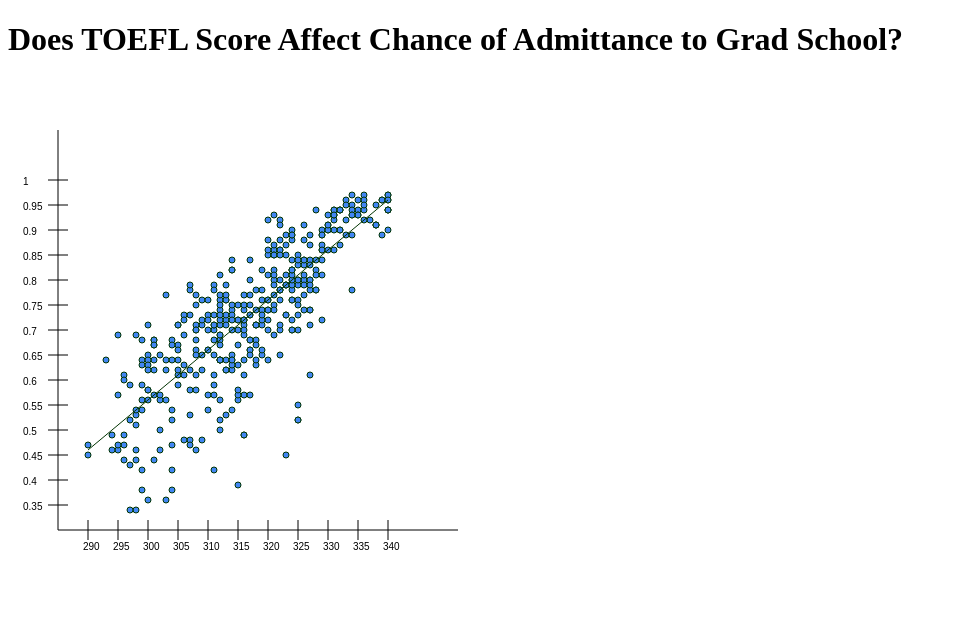
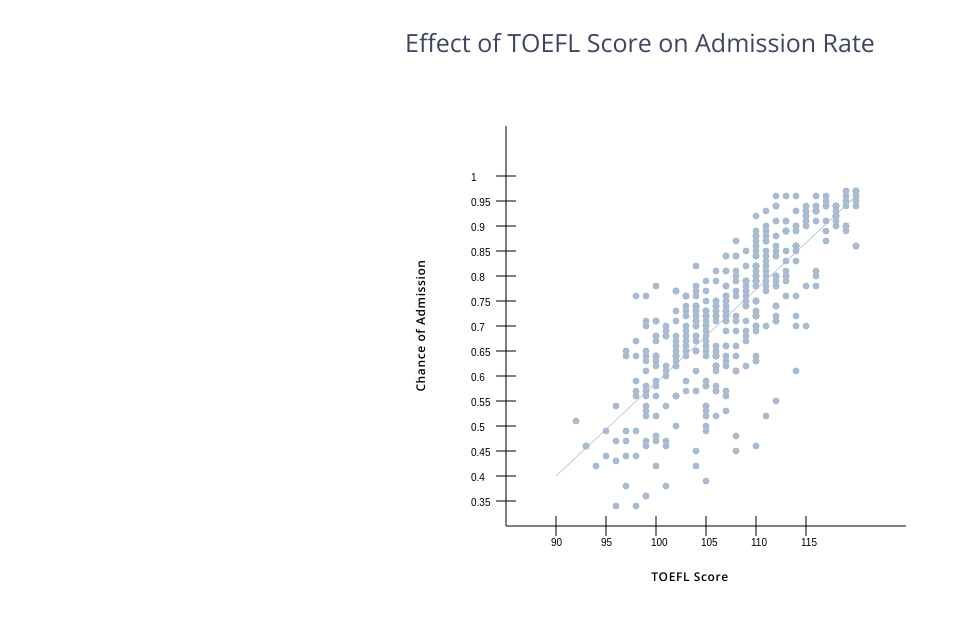
Before and after one commit to ngomichael/data-viz-hw1, a plain HTML site: page index.html in a window 1280 px wide. Shown: the whole page, without its empty margins (0-961 px from the left). Drawn offline with nearby package versions, Linux system fonts and the light colour scheme.

Commit message:
scaled data points

```diff
--- a/index.html
+++ b/index.html
@@ -2,11 +2,24 @@
 <html lang="en" dir="ltr">
   <head>
     <meta charset="utf-8" />
-    <title>Lab Week 2</title>
+    <title>Homework 1</title>
+    <link rel="stylesheet" type="text/css" href="styles.css" />
+    <link
+      href="https://fonts.googleapis.com/css?family=Open+Sans:300,400,600"
+      rel="stylesheet"
+    />
     <script src="js/index.js"></script>
   </head>
   <body>
-    <h1>Does TOEFL Score Affect Chance of Admittance to Grad School?</h1>
-    <canvas id="myCanvas" width="500" height="500"> </canvas>
+    <h1 id="title">
+      Effect of TOEFL Score on Admission Rate
+    </h1>
+    <div id="xAxislabelAndCanvasContainer">
+      <div id="yAxislabelAndCanvasContainer">
+        <p id="yAxisLabel" class="axisLabel">Chance of Admission</p>
+        <canvas id="myCanvas" width="500" height="500"> </canvas>
+      </div>
+      <p id="xAxisLabel" class="axisLabel">TOEFL Score</p>
+    </div>
   </body>
 </html>
--- a/js/index.js
+++ b/js/index.js
@@ -1,17 +1,16 @@
 'use-strict';
 
 (function() {
-
-  var context = "";
-  var regressionConstants = "";
+  var context = '';
+  var regressionConstants = '';
   // wait until window loads to execute code
   window.onload = function() {
     let canvas = document.getElementById('myCanvas');
-    context = canvas.getContext("2d");
-    fetch("data/admission_predict.json")
+    context = canvas.getContext('2d');
+    fetch('data/admission_predict.json')
       .then(res => res.json()) // res is returned from the above fetch
       .then(data => makeScatterPlot(data)); // data is returned from last .then
-  }
+  };
 
   // make a scater plot of the data with the given function
   function makeScatterPlot(data) {
@@ -42,43 +41,41 @@
   // find the min and max for each axis
   // returns an object with x and y axes min/max
   function findMinMax(data) {
-    let greScores = data.map((row) => parseInt(row["GRE Score"]));
-    let admissionRates = data.map((row) => parseFloat(row["Chance of Admit"]));
-    regressionConstants = linearRegression(greScores, admissionRates);
+    let toeflScores = data.map(row => parseInt(row['TOEFL Score']));
+    let admissionRates = data.map(row => parseFloat(row['Chance of Admit']));
+    regressionConstants = linearRegression(toeflScores, admissionRates);
 
     // get x-axis min and max
-    let xMax = Math.max.apply(Math, greScores);
-    let xMin = Math.min.apply(Math, greScores);
+    let xMax = Math.max.apply(Math, toeflScores);
+    let xMin = Math.min.apply(Math, toeflScores);
 
     // round x-axis limits
-    xMax = Math.round(xMax*10)/10;
-    xMin = Math.round(xMin*10)/10;
+    xMax = Math.round(xMax / 10) * 10;
+    xMin = Math.round(xMin / 10) * 10;
 
     // get y-axis min and max
     let yMax = Math.max.apply(Math, admissionRates);
     let yMin = Math.min.apply(Math, admissionRates);
 
     // round y-axis limits to nearest 0.05
-    yMax = Number((Math.ceil(yMax*20)/20).toFixed(2));
-    yMin = Number((Math.ceil(yMin*20)/20).toFixed(2));
+    yMax = Number((Math.ceil(yMax * 20) / 20).toFixed(2));
+    yMin = Number((Math.ceil(yMin * 20) / 20).toFixed(2));
 
     // format axes limits and return it
     let allMaxsAndMins = {
-      xMax : xMax,
-      xMin : xMin,
-      yMax : yMax,
-      yMin : yMin
-    }
+      xMax: xMax,
+      xMin: xMin,
+      yMax: yMax,
+      yMin: yMin,
+    };
     return allMaxsAndMins;
-
   }
 
   // draw the axes ticks on both axes
   function drawAxesTicks(axesLimits) {
-
     // draw x-axis ticks
     let xMark = axesLimits.xMin; // start a counter with initial value xMin
-    for (let x = 80; x < 400; x += 30) {
+    for (let x = 100; x < 400; x += 50) {
       // stop if counter is greater than x-axis max
       if (xMark > axesLimits.xMax) {
         break;
@@ -92,7 +89,7 @@
 
     let yMark = axesLimits.yMin; // start a counter with initial value yMin
     for (let y = 425; y > 50; y -= 25) {
-      yMark = Math.round(yMark*100)/100; // round counter to nearest hundredth
+      yMark = Math.round(yMark * 100) / 100; // round counter to nearest hundredth
       // stop if counter is greater than y-axis max
       if (yMark > axesLimits.yMax) {
         break;
@@ -105,17 +102,34 @@
     }
   }
 
+  // plot a json data point on the canvas
+  function plotCanvasPoint(point) {
+    let canvasPoint = toCanvasPoint(point); // scale data point to canvas point
+    plotPoint(canvasPoint.x, canvasPoint.y);
+  }
+
+  // convert a data point to canvas coordinates
+  function toCanvasPoint(point) {
+    xCanvas = (point['TOEFL Score'] - 85) * 10 + 50; // scale the x point
+    yCanvas = 450 - (point['Chance of Admit'] - 0.3) * 500; // scale the y point
+    // return new x and y
+    return {
+      x: xCanvas,
+      y: yCanvas,
+    };
+  }
+
   // plot a point at the given Canvas x and y coordinate
   function plotPoint(x, y) {
     context.beginPath();
     //context.arc(x, y, 5, 0, 2 * Math.PI, false); old arc
     context.arc(x, y, 3, 0, 2 * Math.PI, false); // made point area smaller
     //context.fillStyle = 'green'; old fill fillStyle
-    context.fillStyle = '#4286f4'; // changed color to blue
+    context.fillStyle = 'rgb(169, 187, 208)'; // changed color to blue
     context.fill();
     //context.lineWidth = 5; old lineWidth
     context.lineWidth = 1; // made line width smaller
-    context.strokeStyle = '#003300';
+    context.strokeStyle = 'rgb(169, 187, 208)';
     context.stroke();
   }
 
@@ -127,36 +141,22 @@
     context.stroke();
   }
 
-  // plot a json data point on the canvas
-  function plotCanvasPoint(point) {
-    let canvasPoint = toCanvasPoint(point); // scale data point to canvas point
-    plotPoint(canvasPoint.x, canvasPoint.y);
-  }
-
-  // convert a data point to canvas coordinates
-  function toCanvasPoint(point) {
-    xCanvas = (point["GRE Score"] - 285)*6 + 50; // scale the x point
-    yCanvas = 450 - (point["Chance of Admit"] - 0.3)*500; // scale the y point
-    // return new x and y
-    return {
-      x: xCanvas,
-      y: yCanvas
-    }
-  }
-
   // return a new point with Chance of Admit using Linear Regression Equation
-  function regressionLine(greScore) {
+  function regressionLine(toeflScore) {
     return {
       // calculate Chance of Admit
-      "Chance of Admit": Math.round((greScore*regressionConstants.a + regressionConstants.b)*100)/100,
-      "GRE Score": greScore
-    }
+      'Chance of Admit':
+        Math.round(
+          (toeflScore * regressionConstants.a + regressionConstants.b) * 100
+        ) / 100,
+      'TOEFL Score': toeflScore,
+    };
   }
 
   // Draw the regression line
   function drawRegressionLine() {
-    let startPoint = regressionLine(290); // Use 290 as line start point
-    let endPoint = regressionLine(340); // Use 340 as line end point
+    let startPoint = regressionLine(90); // Use 290 as line start point
+    let endPoint = regressionLine(120); // Use 340 as line end point
 
     // convert points to Canvas points
     startPoint = toCanvasPoint(startPoint);
@@ -170,8 +170,7 @@
                         Regression Functions
   *********************************************************/
 
-  function linearRegression(independent, dependent)
-  {
+  function linearRegression(independent, dependent) {
     let lr = {};
 
     let independent_mean = arithmeticMean(independent);
@@ -179,42 +178,36 @@
     let products_mean = meanOfProducts(independent, dependent);
     let independent_variance = variance(independent);
 
-      lr.a = (products_mean - (independent_mean * dependent_mean) ) / independent_variance;
+    lr.a =
+      (products_mean - independent_mean * dependent_mean) /
+      independent_variance;
 
-      lr.b = dependent_mean - (lr.a * independent_mean);
-
+    lr.b = dependent_mean - lr.a * independent_mean;
     return lr;
   }
 
-
-  function arithmeticMean(data)
-  {
+  function arithmeticMean(data) {
     let total = 0;
 
     // note that incrementing total is done within the for loop
-      for(let i = 0, l = data.length; i < l; total += data[i], i++);
+    for (let i = 0, l = data.length; i < l; total += data[i], i++);
 
     return total / data.length;
   }
 
-
-  function meanOfProducts(data1, data2)
-  {
+  function meanOfProducts(data1, data2) {
     let total = 0;
 
     // note that incrementing total is done within the for loop
-      for(let i = 0, l = data1.length; i < l; total += (data1[i] * data2[i]), i++);
+    for (let i = 0, l = data1.length; i < l; total += data1[i] * data2[i], i++);
 
     return total / data1.length;
   }
 
-
-  function variance(data)
-  {
+  function variance(data) {
     let squares = [];
 
-      for(let i = 0, l = data.length; i < l; i++)
-      {
+    for (let i = 0, l = data.length; i < l; i++) {
       squares[i] = Math.pow(data[i], 2);
     }
 
--- /dev/null
+++ b/styles.css
@@ -0,0 +1,48 @@
+* {
+  position: relative;
+  font-family: 'Open Sans', sans-serif;
+}
+
+body {
+  display: flex;
+  flex-direction: column;
+  align-items: center;
+  font-size: 12px;
+}
+
+#yAxislabelAndCanvasContainer {
+  display: flex;
+  align-items: center;
+}
+
+#xAxislabelAndCanvasContainer {
+  display: flex;
+  flex-direction: column;
+  align-items: center;
+}
+
+#myCanvas {
+  max-width: 500px;
+  max-height: 500px;
+}
+
+#title {
+  font-size: 25px;
+  font-weight: 100;
+  color: hsl(228, 21%, 31%);
+}
+
+.axisLabel {
+  font-weight: 600;
+  letter-spacing: 0.05em;
+}
+
+#xAxisLabel {
+  bottom: 20px;
+  left: 50px;
+}
+
+#yAxisLabel {
+  transform: rotate(-90deg);
+  left: 30px;
+}
```
Lines whose indentation alone changed are shown as unchanged.
